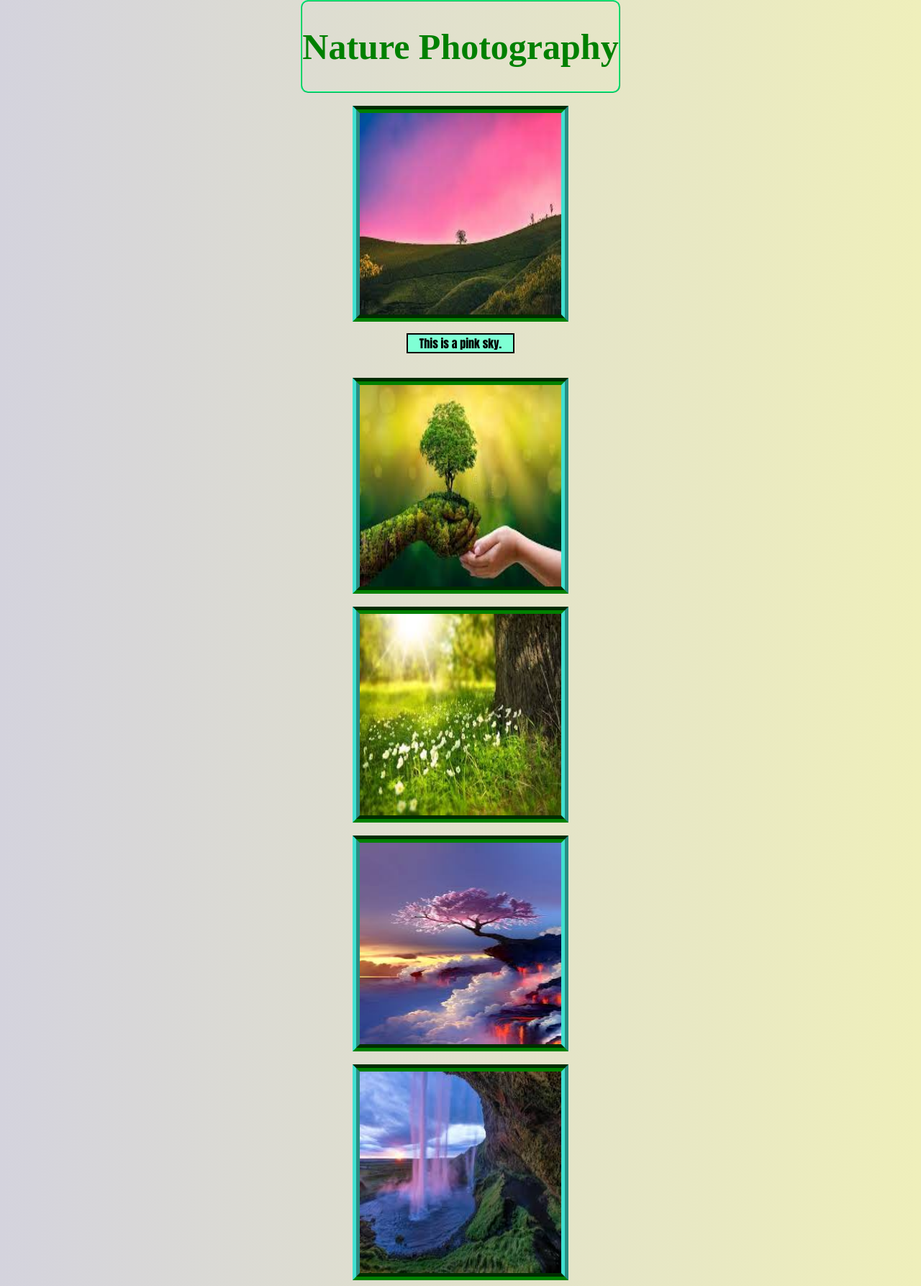
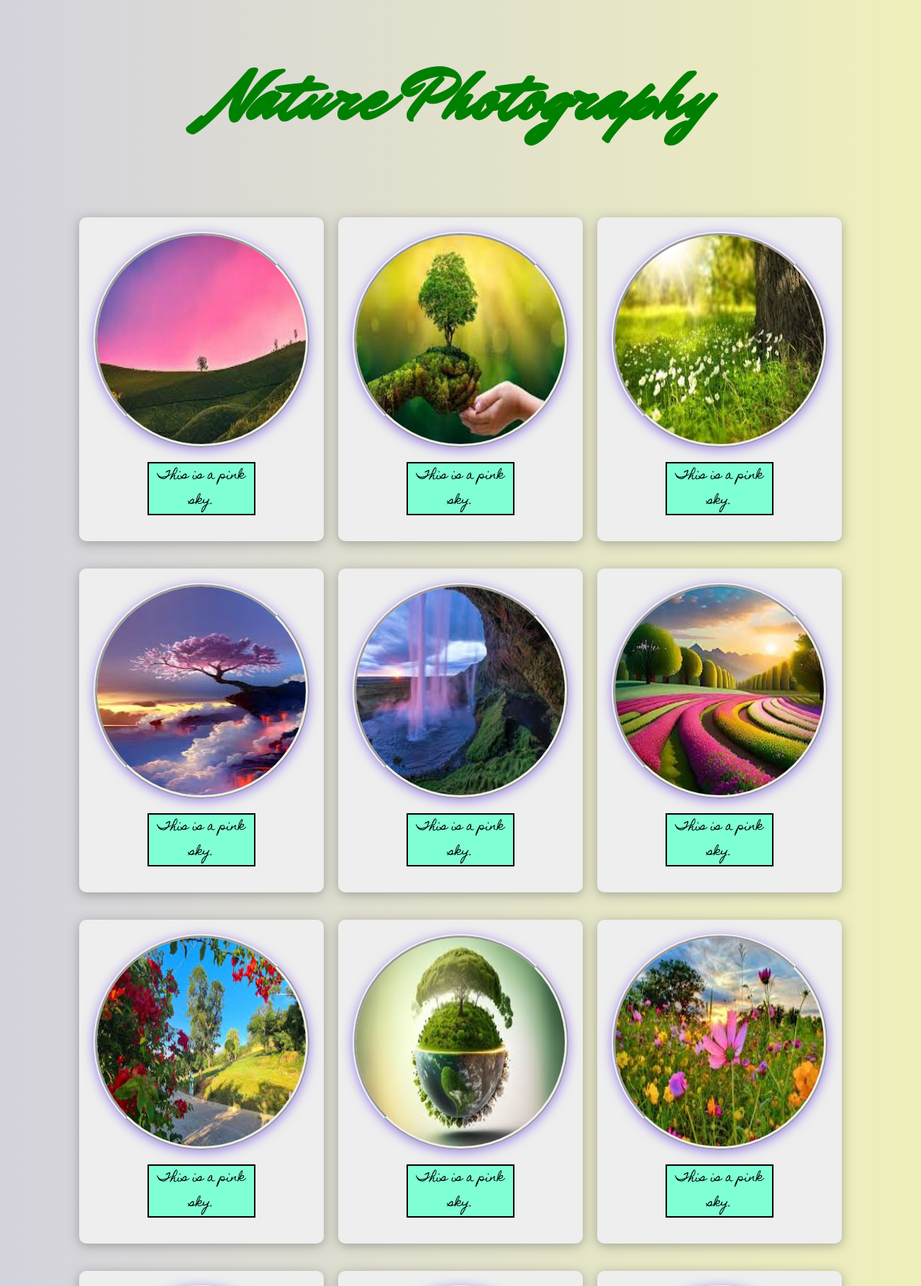
Before and after one commit to naraku0211/WebDevelopment-A1, a PHP site: page /pages/nature.html in a window 1280 px wide. Shown: the top 1787 px of the page at 72% size. Run offline with PHP 8.4, Linux system fonts and the light colour scheme.

Commit message:
v1.1
02/12/2024

```diff
--- a/Sample2/css/style.css
+++ b/Sample2/css/style.css
@@ -1,4 +1,6 @@
 @import url('https://fonts.googleapis.com/css?family=Anton:400');
+@import url('https://fonts.googleapis.com/css?family=Homemade+Apple:400');
+@import url('https://fonts.googleapis.com/css?family=Mr+Dafoe:400');
 
 *{
     box-sizing: border-box;
@@ -14,34 +16,42 @@ body{
     margin: 0;
 }
 
+.row{
+    display: flex;
+    flex-wrap: wrap;
+    align-items: space-between;
+    justify-content: center;
+    margin: 0 auto;
+    max-width: 1200px;
+}
+
 .image-item {
-    width: 100%;
-    height: 100%;
-    margin-left: auto;
-    margin-right: auto;
-    display: block;
+    background-color: #eee;
+    border-radius: 10px;
+    box-shadow: 0 3px 15px rgba(100, 100, 100, 0.5);
+    margin: 10px;
+    padding: 20px;
 }
 .image-item img {
-    border: 10px;
-    border-style: groove ridge;
-    border-color: green turquoise;
+    background-color: rgba(255, 255, 255, 0.6);
+    box-shadow: 0 3px 15px rgba(100, 60, 230, 0.6);
+    border: black gray;
+    border-width: 5px;
+    border-style: ridge;
+    border-radius: 50%;
     width: 300px;
     height: 300px;
-    display: block;
-    margin-left: auto;
-    margin-right: auto;
 }
 .header{
-    border: 2px ridge springgreen;
-    border-radius: 10px;
     width: max-content;
     display: block;
     margin-left: auto;
     margin-right: auto;
 }
 .header h1{
+    font-family: 'Mr Dafoe', sans-serif;
+    font-size: 100px;
     text-align: center;
-    font-size: 50px;
     color: green;
     margin-left: auto;
     margin-right: auto;
@@ -63,7 +73,7 @@ body{
     background-color: aquamarine;
 }
 .text-font{
-    font-family: 'Anton', sans-serif;
+    font-family: 'Homemade Apple', sans-serif;
 }
 p{
     text-align: center;
--- a/Sample2/pages/nature.html
+++ b/Sample2/pages/nature.html
@@ -25,90 +25,147 @@
                 <br>
                 <div class="image-item">
                     <img src="../images/nature/2.jpg" alt="">
+                    <div class="definition-text-item">
+                        <p class="text-font">This is a pink sky.</p>
+                    </div>
                 </div>
                 <br>
                 <div class="image-item">
                     <img src="../images/nature/3.jpg" alt="">
+                    <div class="definition-text-item">
+                        <p class="text-font">This is a pink sky.</p>
+                    </div>
                 </div>
             </div>
             <br>
             <div class="row">
                 <div class="image-item">
                     <img src="../images/nature/4.jpg" alt="">
+                    <div class="definition-text-item">
+                        <p class="text-font">This is a pink sky.</p>
+                    </div>
                 </div>
                 <br>
                 <div class="image-item">
                     <img src="../images/nature/5.jpg" alt="">
+                    <div class="definition-text-item">
+                        <p class="text-font">This is a pink sky.</p>
+                    </div>
                 </div>
                 <br>
                 <div class="image-item">
                     <img src="../images/nature/6.jpg" alt="">
+                    <div class="definition-text-item">
+                        <p class="text-font">This is a pink sky.</p>
+                    </div>
                 </div>
             </div>
             <br>
             <div class="row">
                 <div class="image-item">
                     <img src="../images/nature/7.jpg" alt="">
+                    <div class="definition-text-item">
+                        <p class="text-font">This is a pink sky.</p>
+                    </div>
                 </div>
                 <br>
                 <div class="image-item">
                     <img src="../images/nature/8.jpg" alt="">
+                    <div class="definition-text-item">
+                        <p class="text-font">This is a pink sky.</p>
+                    </div>
                 </div>
                 <br>
                 <div class="image-item">
                     <img src="../images/nature/9.jpg" alt="">
+                    <div class="definition-text-item">
+                        <p class="text-font">This is a pink sky.</p>
+                    </div>
                 </div>
             </div>
             <br>
             <div class="row">
                 <div class="image-item">
                     <img src="../images/nature/10.jpg" alt="">
+                    <div class="definition-text-item">
+                        <p class="text-font">This is a pink sky.</p>
+                    </div>
                 </div>
                 <br>
                 <div class="image-item">
                     <img src="../images/nature/11.jpg" alt="">
+                    <div class="definition-text-item">
+                        <p class="text-font">This is a pink sky.</p>
+                    </div>
                 </div>
                 <br>
                 <div class="image-item">
                     <img src="../images/nature/12.jpg" alt="">
+                    <div class="definition-text-item">
+                        <p class="text-font">This is a pink sky.</p>
+                    </div>
                 </div>
             </div>
             <br>
             <div class="row">
                 <div class="image-item">
                     <img src="../images/nature/13.jpg" alt="">
+                    <div class="definition-text-item">
+                        <p class="text-font">This is a pink sky.</p>
+                    </div>
                 </div>
                 <br>
                 <div class="image-item">
                     <img src="../images/nature/14.jpg" alt="">
+                    <div class="definition-text-item">
+                        <p class="text-font">This is a pink sky.</p>
+                    </div>
                 </div>
                 <br>
                 <div class="image-item">
                     <img src="../images/nature/15.jpg" alt="">
+                    <div class="definition-text-item">
+                        <p class="text-font">This is a pink sky.</p>
+                    </div>
                 </div>
             </div>
             <br>
-            <div class="">
+            <div class="row">
                 <div class="image-item">
                     <img src="../images/nature/16.jpg" alt="">
+                    <div class="definition-text-item">
+                        <p class="text-font">This is a pink sky.</p>
+                    </div>
                 </div>
                 <br>
                 <div class="image-item">
                     <img src="../images/nature/17.jpg" alt="">
+                    <div class="definition-text-item">
+                        <p class="text-font">This is a pink sky.</p>
+                    </div>
                 </div>
                 <br>
                 <div class="image-item">
                     <img src="../images/nature/18.jpg" alt="">
+                    <div class="definition-text-item">
+                        <p class="text-font">This is a pink sky.</p>
+                    </div>
                 </div>
             </div>
             <br>
             <div class="row">
                 <div class="image-item">
                     <img src="../images/nature/19.jpg" alt="">
+                    <div class="definition-text-item">
+                        <p class="text-font">This is a pink sky.</p>
+                    </div>
                 </div>
                 <br>
                 <div class="image-item">
                     <img src="../images/nature/20.jpg" alt="">
+                    <div class="definition-text-item">
+                        <p class="text-font">This is a pink sky.</p>
+                    </div>
                 </div>
             </div>
             <br>
```
